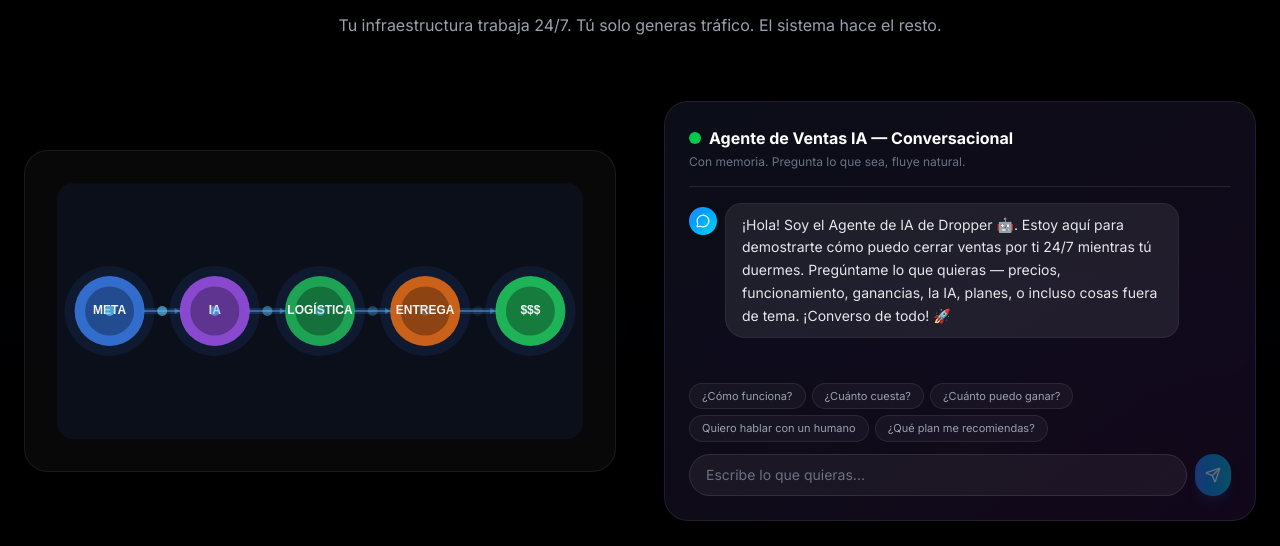
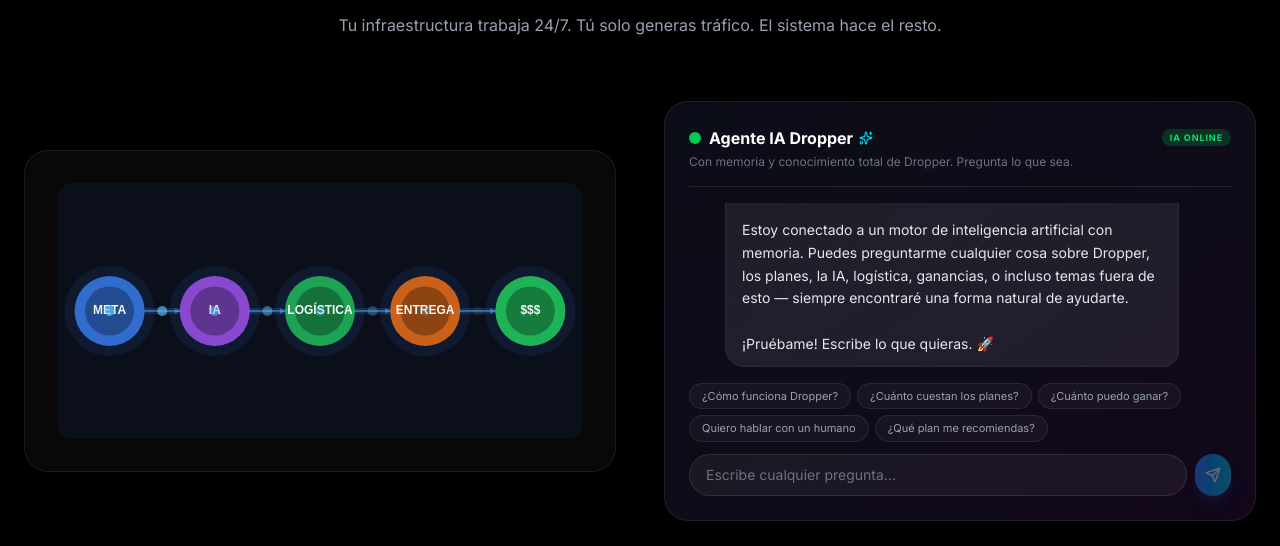
Before and after one commit to funnellersinfo-maker/dropper-2026-landing, a Next.js app: page / in a window 1280 px wide. Shown: the part 2460-3006 px from the top of the page. Built offline with nearby package versions, Linux system fonts and the light colour scheme.

Commit message:
998c6b3a-7e97-4d86-8bc7-d27b0147b66f

```diff
--- a/src/components/dropper/ChatBot.tsx
+++ b/src/components/dropper/ChatBot.tsx
@@ -1,6 +1,6 @@
 'use client';
 
-import { Send, MessageCircle } from "lucide-react";
+import { Send, MessageCircle, Sparkles } from "lucide-react";
 import { useState, useRef, useEffect, useCallback } from "react";
 
 interface Message {
@@ -11,17 +11,17 @@ interface Message {
 }
 
 const QUICK_PROMPTS = [
-  "¿Cómo funciona?",
-  "¿Cuánto cuesta?",
+  "¿Cómo funciona Dropper?",
+  "¿Cuánto cuestan los planes?",
   "¿Cuánto puedo ganar?",
   "Quiero hablar con un humano",
   "¿Qué plan me recomiendas?",
 ];
 
-const INITIAL_MESSAGE = "¡Hola! Soy el Agente de IA de Dropper 🤖. Estoy aquí para demostrarte cómo puedo cerrar ventas por ti 24/7 mientras tú duermes. Pregúntame lo que quieras — precios, funcionamiento, ganancias, la IA, planes, o incluso cosas fuera de tema. ¡Converso de todo! 🚀";
+const INITIAL_MESSAGE = "¡Hola! Soy el Agente de IA de Dropper 🤖\n\nEstoy conectado a un motor de inteligencia artificial con memoria. Puedes preguntarme cualquier cosa sobre Dropper, los planes, la IA, logística, ganancias, o incluso temas fuera de esto — siempre encontraré una forma natural de ayudarte.\n\n¡Pruébame! Escribe lo que quieras. 🚀";
 
-// Generate a unique session ID per page load (memory per visitor)
-const SESSION_ID = `session_${Date.now()}_${Math.random().toString(36).slice(2, 8)}`;
+// Unique session per page load for conversation memory
+const SESSION_ID = `dropper_session_${Date.now()}_${Math.random().toString(36).slice(2, 8)}`;
 
 export default function ChatBot() {
   const [messages, setMessages] = useState<Message[]>([
@@ -29,6 +29,7 @@ export default function ChatBot() {
   ]);
   const [input, setInput] = useState("");
   const [isLoading, setIsLoading] = useState(false);
+  const [isOnline, setIsOnline] = useState(true);
   const scrollRef = useRef<HTMLDivElement>(null);
 
   useEffect(() => {
@@ -53,9 +54,14 @@ export default function ChatBot() {
       }
 
       const data = await res.json();
-      return data.reply || "Lo siento, no pude procesar tu mensaje. Intenta de nuevo.";
+      if (data.reply) {
+        setIsOnline(true);
+        return data.reply;
+      }
+      throw new Error("Empty reply");
     } catch (error) {
       console.error("Chat fetch error:", error);
+      setIsOnline(false);
       return "Hubo un problema de conexión. ¡Intenta de nuevo o escríbenos por WhatsApp! 📱";
     }
   }, []);
@@ -74,7 +80,7 @@ export default function ChatBot() {
     setInput("");
     setIsLoading(true);
 
-    // Call AI backend with full conversation memory
+    // Call real AI backend
     const botReply = await sendToAI(textToSend);
 
     const botMsg: Message = {
@@ -103,9 +109,15 @@ export default function ChatBot() {
             <span className="animate-ping absolute inline-flex h-full w-full rounded-full bg-green-400 opacity-75" />
             <span className="relative inline-flex rounded-full h-3 w-3 bg-green-500" />
           </span>
-          Agente de Ventas IA — Conversacional
+          <span className="flex items-center gap-1.5">
+            Agente IA Dropper
+            <Sparkles className="w-3.5 h-3.5 text-cyan-400" />
+          </span>
+          <span className={`ml-auto text-[9px] font-bold tracking-widest px-2 py-0.5 rounded-full ${isOnline ? "bg-green-500/20 text-green-400" : "bg-red-500/20 text-red-400"}`}>
+            {isOnline ? "IA ONLINE" : "OFFLINE"}
+          </span>
         </h3>
-        <p className="text-xs text-gray-500 mt-1">Con memoria. Pregunta lo que sea, fluye natural.</p>
+        <p className="text-xs text-gray-500 mt-1">Con memoria y conocimiento total de Dropper. Pregunta lo que sea.</p>
       </div>
 
       {/* Messages */}
@@ -168,7 +180,7 @@ export default function ChatBot() {
           value={input}
           onChange={(e) => setInput(e.target.value)}
           onKeyDown={handleKeyPress}
-          placeholder="Escribe lo que quieras..."
+          placeholder="Escribe cualquier pregunta..."
           className="flex-1 bg-white/[0.05] border border-white/[0.1] rounded-full px-4 py-2.5 text-sm text-white placeholder-gray-500 focus:outline-none focus:border-blue-500/50 focus:bg-white/[0.08] transition-all duration-200"
           disabled={isLoading}
         />
```
Also changed, not shown: upload/Captura.PNG (added).
